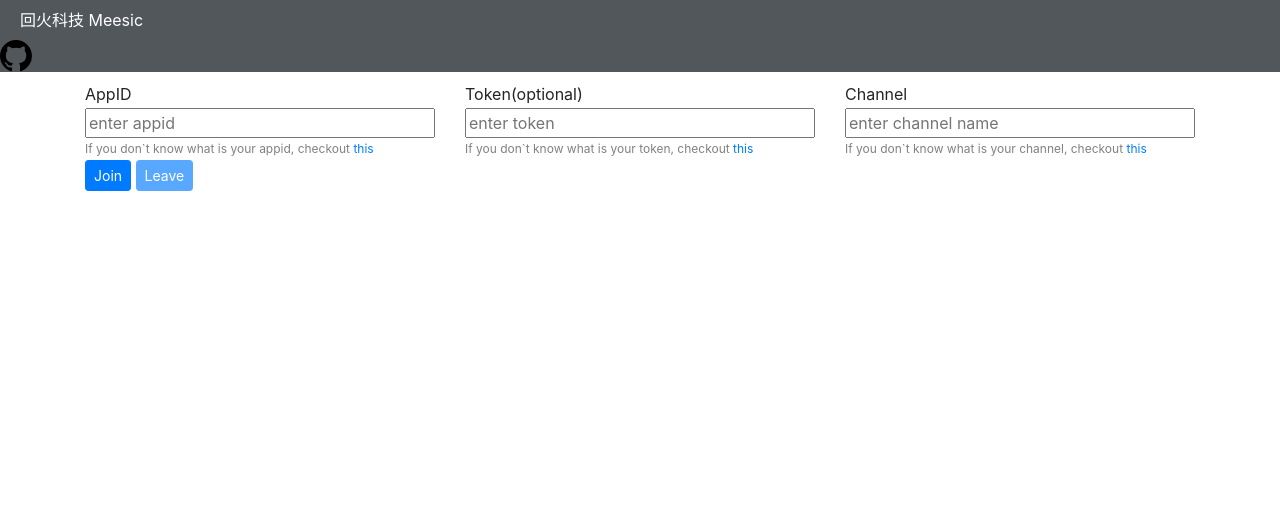
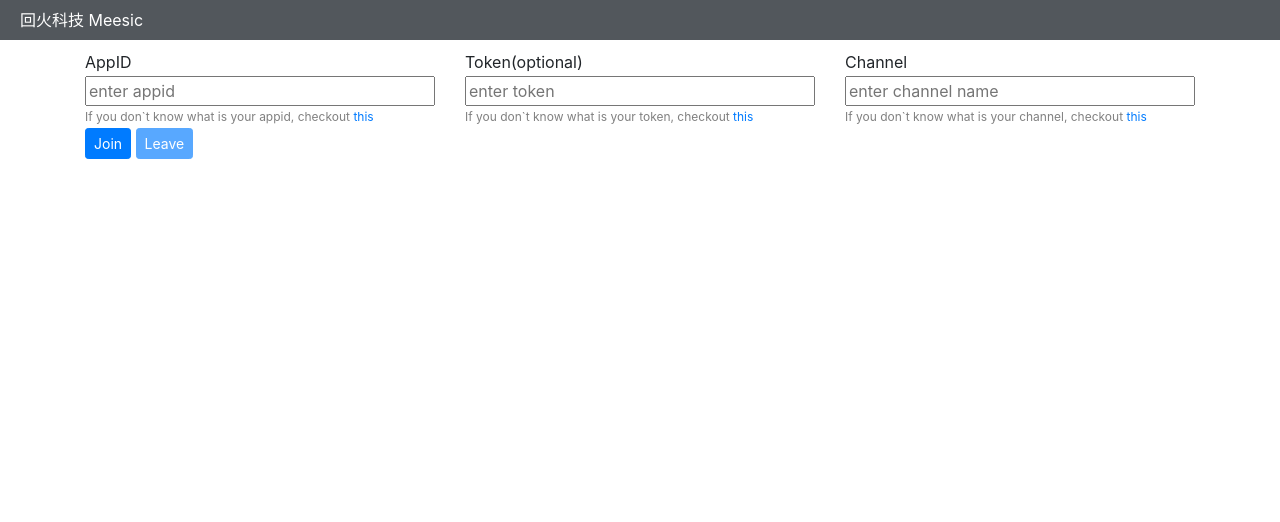
Before and after one commit to qiaokangqi/huihuolab.github.io, a plain HTML site: page index.html in a window 1280 px wide. Drawn offline with Linux system fonts and the light colour scheme.

Commit message:
modify index.html

```diff
--- a/index.html
+++ b/index.html
@@ -15,9 +15,10 @@
         <p class="banner-text">回火科技 Meesic</p>
         <!--
           <a style="color: rgb(255, 255, 255);fill: rgb(255, 255, 255);fill-rule: evenodd; position: absolute; right: 10px; top: 4px;" class="Header-link " href="https://github.com/AgoraIO-Community/AgoraWebSDK-NG/tree/master/Demo">
+          <svg class="octicon octicon-mark-github v-align-middle" height="32" viewBox="0 0 16 16" version="1.1" width="32" aria-hidden="true"><path fill-rule="evenodd" d="M8 0C3.58 0 0 3.58 0 8c0 3.54 2.29 6.53 5.47 7.59.4.07.55-.17.55-.38 0-.19-.01-.82-.01-1.49-2.01.37-2.53-.49-2.69-.94-.09-.23-.48-.94-.82-1.13-.28-.15-.68-.52-.01-.53.63-.01 1.08.58 1.23.82.72 1.21 1.87.87 2.33.66.07-.52.28-.87.51-1.07-1.78-.2-3.64-.89-3.64-3.95 0-.87.31-1.59.82-2.15-.08-.2-.36-1.02.08-2.12 0 0 .67-.21 2.2.82.64-.18 1.32-.27 2-.27.68 0 1.36.09 2 .27 1.53-1.04 2.2-.82 2.2-.82.44 1.1.16 1.92.08 2.12.51.56.82 1.27.82 2.15 0 3.07-1.87 3.75-3.65 3.95.29.25.54.73.54 1.48 0 1.07-.01 1.93-.01 2.2 0 .21.15.46.55.38A8.013 8.013 0 0016 8c0-4.42-3.58-8-8-8z"></path></svg>
+          </a>
         -->
-        <svg class="octicon octicon-mark-github v-align-middle" height="32" viewBox="0 0 16 16" version="1.1" width="32" aria-hidden="true"><path fill-rule="evenodd" d="M8 0C3.58 0 0 3.58 0 8c0 3.54 2.29 6.53 5.47 7.59.4.07.55-.17.55-.38 0-.19-.01-.82-.01-1.49-2.01.37-2.53-.49-2.69-.94-.09-.23-.48-.94-.82-1.13-.28-.15-.68-.52-.01-.53.63-.01 1.08.58 1.23.82.72 1.21 1.87.87 2.33.66.07-.52.28-.87.51-1.07-1.78-.2-3.64-.89-3.64-3.95 0-.87.31-1.59.82-2.15-.08-.2-.36-1.02.08-2.12 0 0 .67-.21 2.2.82.64-.18 1.32-.27 2-.27.68 0 1.36.09 2 .27 1.53-1.04 2.2-.82 2.2-.82.44 1.1.16 1.92.08 2.12.51.56.82 1.27.82 2.15 0 3.07-1.87 3.75-3.65 3.95.29.25.54.73.54 1.48 0 1.07-.01 1.93-.01 2.2 0 .21.15.46.55.38A8.013 8.013 0 0016 8c0-4.42-3.58-8-8-8z"></path></svg>
-        </a>
+
     </div>
 
     <div id="success-alert" class="alert alert-success alert-dismissible fade show" role="alert">
```
